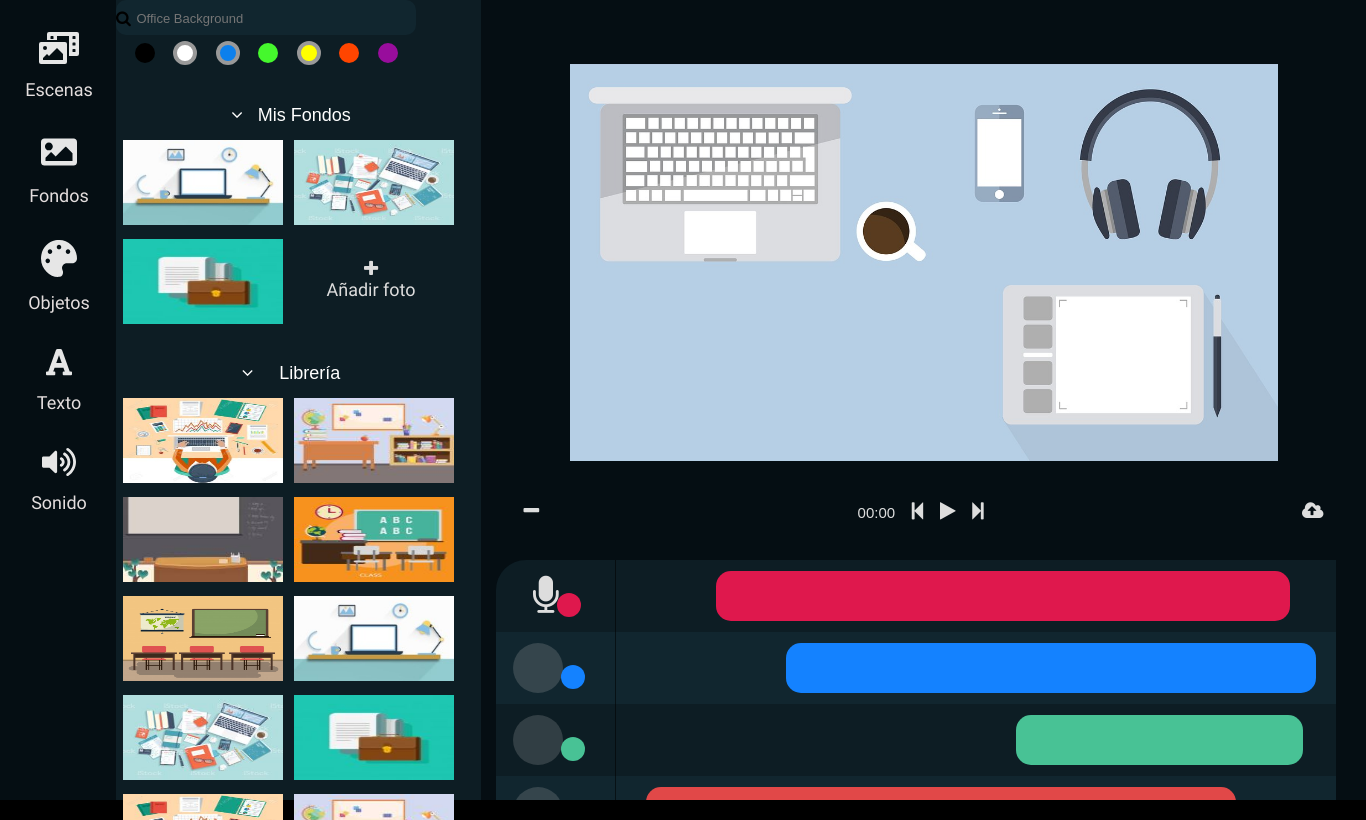
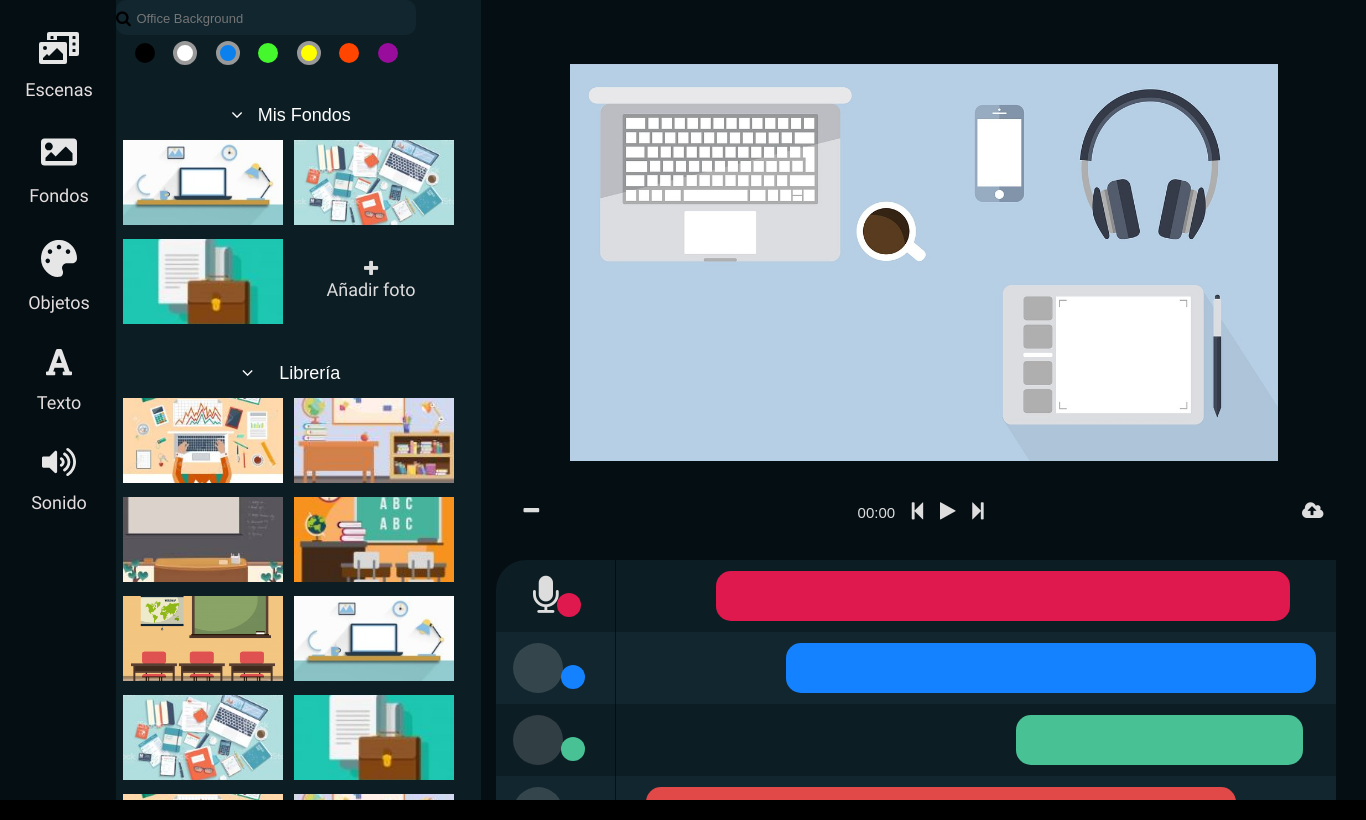
Before and after one commit to lexp2001/edutecno-ui, an Electron app: page index.html in a window 1366 px wide. Drawn offline with Linux system fonts and the light colour scheme.

Commit message:
Detalles de estilo en sidebar

```diff
--- a/style.css
+++ b/style.css
@@ -397,10 +397,9 @@ border-radius: 6px;
 
 .contenedor-fotos{
     overflow-y: scroll;
-
     padding-top: 10px;
-    margin-top: 20px;
-    max-height: calc(100% - 70px);
+    padding-bottom: 20px;
+    max-height: calc(100% - 90px);
 }
 .texto-mis-fondos{
     width: 150px;
@@ -419,12 +418,13 @@ border-radius: 6px;
     height: 85px;
     margin-top: 10px;
     margin-left: 7px;
+    object-fit: cover;
+}
 
+.fa-angle-down{
+    font-size: 30px;
 }
- .fa-angle-down{
-     font-size: 30px;
- }
- .anadir-fondo {
+.anadir-fondo {
     height: 100px;
     color: #dddddd;
     text-align: center;
@@ -435,6 +435,9 @@ border-radius: 6px;
 
 }
 
+.contenedor-input-color {
+    height: 90px;
+}
 
 
 
```
